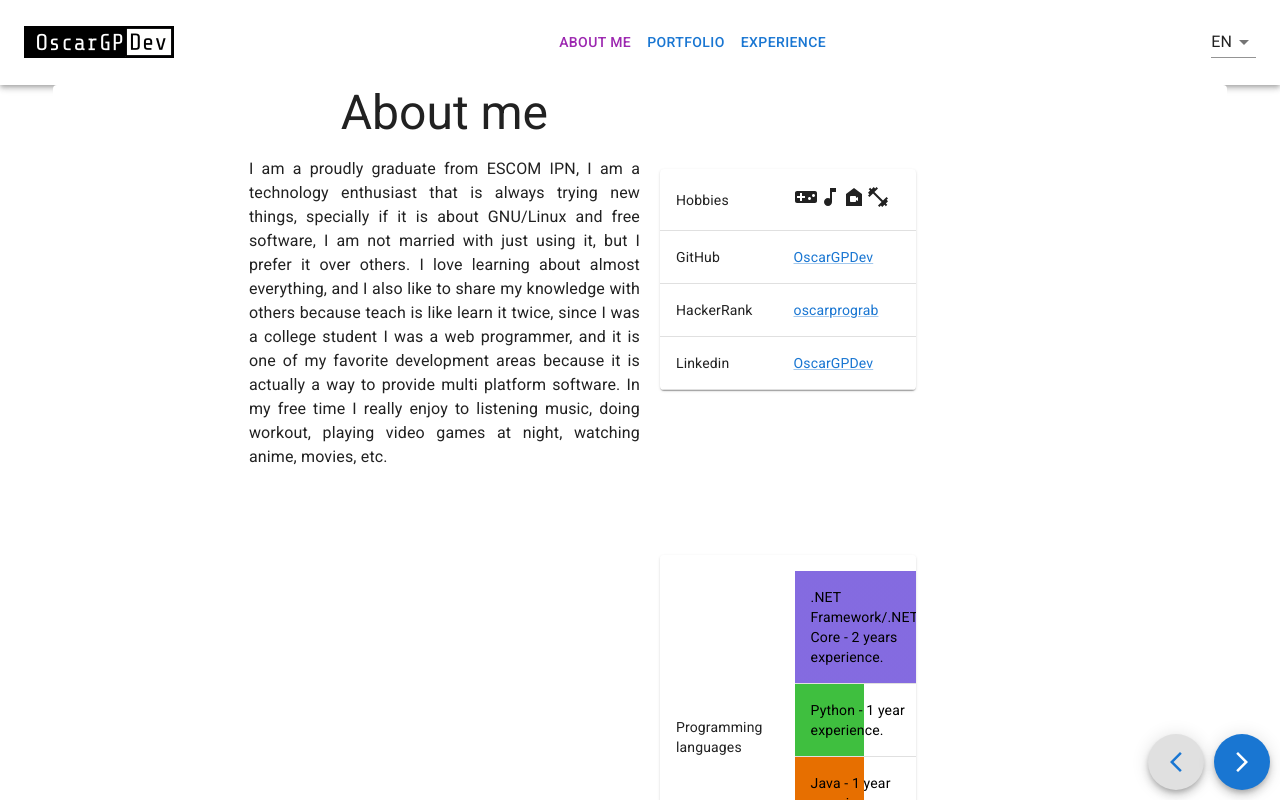
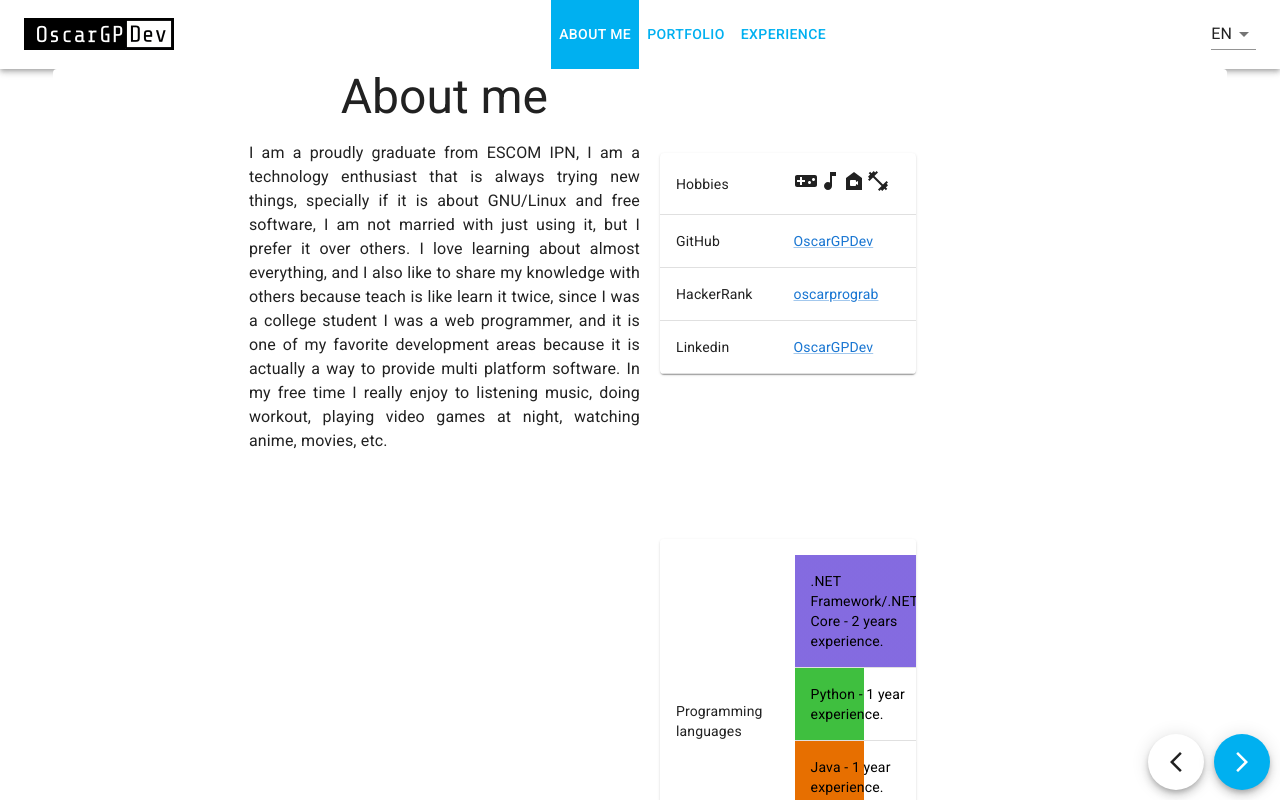
Before and after one commit to OscarGPDev/OscarGPDev, a React (Create React App) app: page / in a window 1280 px wide. Shown: the top 800 px of the page. Built offline with nearby package versions, Linux system fonts and the light colour scheme.

Commit message:
Correcciones visuales

```diff
--- a/src/App.js
+++ b/src/App.js
@@ -29,12 +29,12 @@ function App() {
                     container
                     justifyContent="space-evenly"
                     alignItems="center">
-
                     <Grid item xs={10} md={11} sx={{marginBottom: 10}}>
                         <Routes>
                             {routes
                                 ?.map((route) =>
-                                    <Route key={`route${route.path}`} path={route.path} element={<route.component/>}/>)
+                                    <Route key={`route${route.path}`} path={route.path}
+                                           element={<route.component/>}/>)
                             }
                         </Routes>
 
@@ -46,20 +46,16 @@ function App() {
                     right: "10px",
                     zIndex: 15
                 }}>
-                    {/*<div style={{display:"flex",*/}
-                    {/*    flexDirection:"column",}}>*/}
                     <Link to={routes[getPrevPage()].path}>
-                        <Fab aria-label="Next" sx={{marginRight: "10px"}}>
-                            <ArrowBackIosNew color="primary"/>
+                        <Fab aria-label="Next" sx={{marginRight: "10px", backgroundColor: "#fff"}}>
+                            <ArrowBackIosNew/>
                         </Fab>
                     </Link>
                     <Link to={routes[getFollowingPage()].path}>
-                        <Fab aria-label="Next" color="primary">
-                            <ArrowForwardIos/>
+                        <Fab aria-label="Next" sx={{backgroundColor: "#00b0f0"}}>
+                            <ArrowForwardIos sx={{color: "#FFF"}}/>
                         </Fab>
                     </Link>
-                    {/*</div>*/}
-
                 </div>
             </main>
         </div>
--- a/src/components/MainHeader/MainHeader.js
+++ b/src/components/MainHeader/MainHeader.js
@@ -32,7 +32,7 @@ const MainHeader = () => {
     };
     const navLinkStyles = {
         display: "block",
-        margin: "0.5rem 0",
+        // margin: "0.5rem 0",
         textDecoration: "none",
     };
 
@@ -76,7 +76,7 @@ const MainHeader = () => {
                             }}
                         >
                             <NavLink
-                                style={{textDecoration: "none",color:"#1976d2"}}
+                                style={{textDecoration: "none",color:"#00b0f0"}}
                                 to={`/`}
 
                             >
@@ -86,7 +86,7 @@ const MainHeader = () => {
                                 </MenuItem>
                             </NavLink>
                             <NavLink
-                                style={{textDecoration: "none",color:"#1976d2"}}
+                                style={{textDecoration: "none",color:"#00b0f0"}}
                                 to={`/portfolio`}
 
                             >
@@ -96,7 +96,7 @@ const MainHeader = () => {
                                 </MenuItem>
                             </NavLink>
                             <NavLink
-                                style={{textDecoration: "none",color:"#1976d2"}}
+                                style={{textDecoration: "none",color:"#00b0f0"}}
                                 to={`/experience`}
 
                             >
@@ -115,43 +115,40 @@ const MainHeader = () => {
                     </Box>
                     <Box sx={{flexGrow: 1, display: {xs: 'none', md: 'flex'}}}>
                         <NavLink
-                            style={navLinkStyles}
+                            style={{...navLinkStyles,backgroundColor:location.pathname === "/" ? "#00b0f0" : '#fff'}}
                             to={`/`}
 
                         >
                             <Button
                                 key="header_menu_about_me"
                                 onClick={handleCloseNavMenu}
-                                sx={{my: 2, display: 'block'}}
-                                color={location.pathname === "/" ? "secondary" : 'primary'}
+                                sx={{my: 2, display: 'block', color:location.pathname === "/" ? "#fff" : '#00b0f0'}}
                             >
                                 {translate("header_menu_about_me")}
                             </Button>
                         </NavLink>
                         <NavLink
-                            style={navLinkStyles}
+                            style={{...navLinkStyles,backgroundColor:location.pathname === "/portfolio" ? "#00b0f0" : '#fff'}}
                             to={`/portfolio`}
 
                         >
                             <Button
                                 key="header_menu_portfolio"
                                 onClick={handleCloseNavMenu}
-                                sx={{my: 2, display: 'block'}}
-                                color={location.pathname === "/portfolio" ? "secondary" : 'primary'}
+                                sx={{my: 2, display: 'block', color:location.pathname === "/portfolio" ? "#fff" : '#00b0f0'}}
                             >
                                 {translate("header_menu_portfolio")}
                             </Button>
                         </NavLink>
                         <NavLink
-                            style={navLinkStyles}
+                            style={{...navLinkStyles, backgroundColor:location.pathname === "/experience" ? "#00b0f0" : '#fff'}}
                             to={`/experience`}
 
                         >
                             <Button
                                 key="header_menu_experience"
                                 onClick={handleCloseNavMenu}
-                                sx={{my: 2, display: 'block'}}
-                                color={location.pathname === "/experience" ? "secondary" : 'primary'}
+                                sx={{my: 2, display: 'block',color:location.pathname === "/experience" ? "#fff" : '#00b0f0'}}
                             >
                                 {translate("header_menu_experience")}
                             </Button>
```
